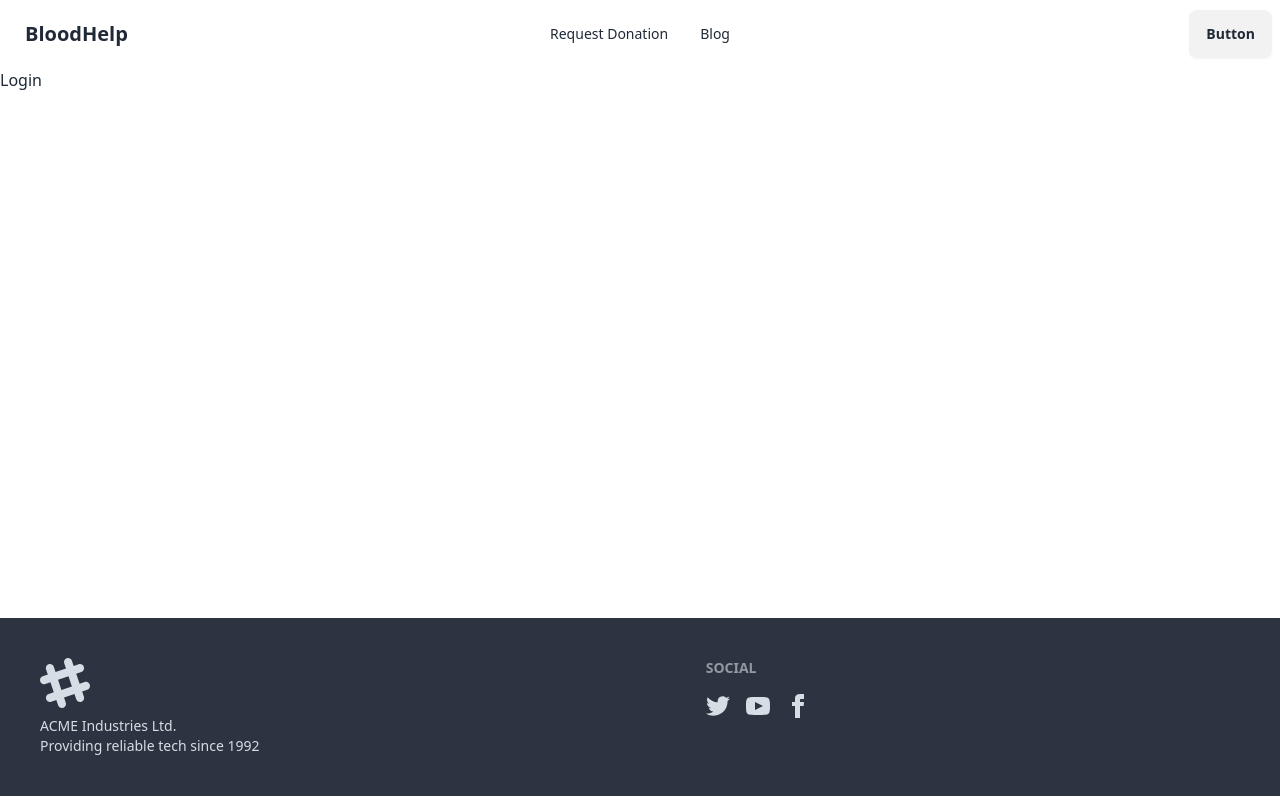
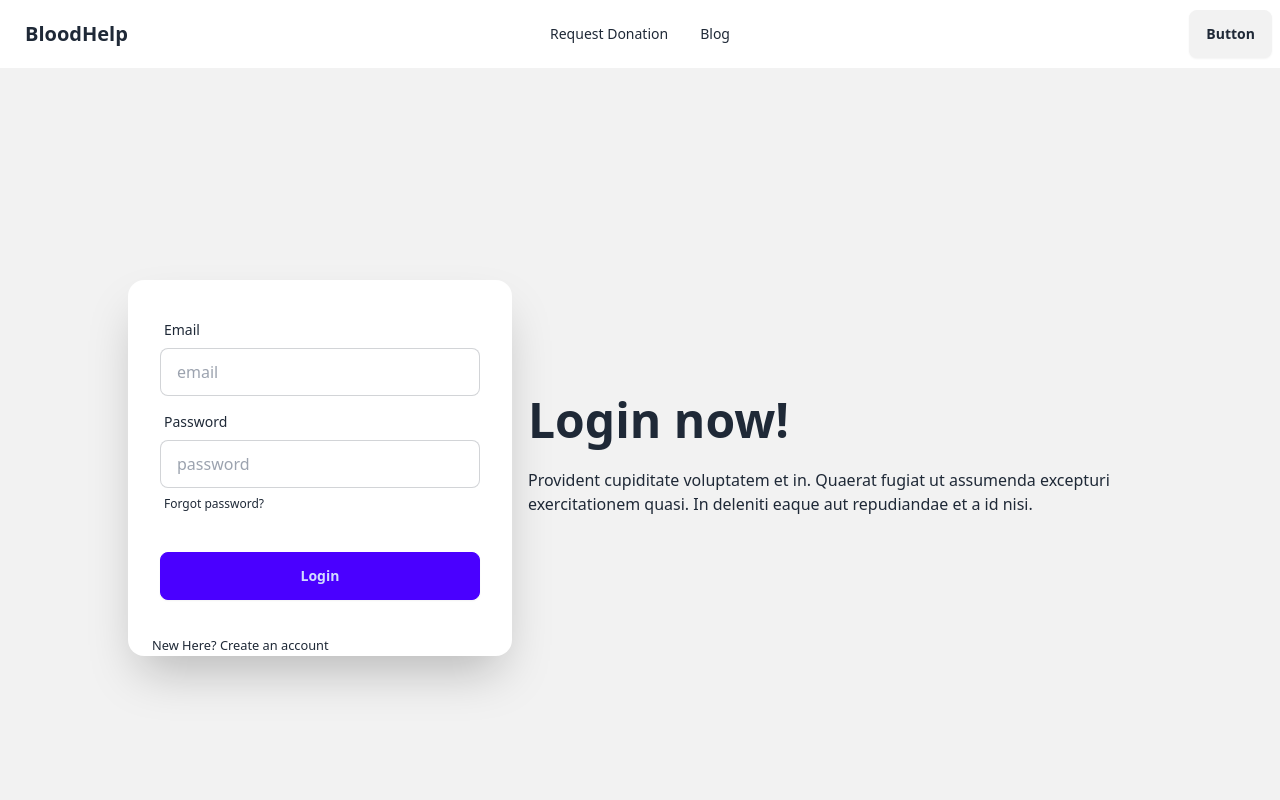
Before and after one commit to arifnayan2861/bloodhelp-client, a React (Vite) app: page /login in a window 1280 px wide. Shown: the top 800 px of the page. Built offline with nearby package versions, Linux system fonts and the light colour scheme; no server answers.

Commit message:
login page added

```diff
--- a/src/context/AuthProvider.jsx
+++ b/src/context/AuthProvider.jsx
@@ -11,13 +11,14 @@ import {
 import PropTypes from "prop-types";
 
 import auth from "../../firebase.config";
-import axios from "axios";
+import useAxiosPublic from "../hooks/useAxiosPublic";
 
 export const AuthContext = createContext(null);
 
 const AuthProvider = ({ children }) => {
   const [user, setUser] = useState(null);
   const [loading, setLoading] = useState(true);
+  const axiosPublic = useAxiosPublic();
 
   const googleProvider = new GoogleAuthProvider();
 
@@ -47,39 +48,62 @@ const AuthProvider = ({ children }) => {
     });
   };
 
+  // useEffect(() => {
+  //   const unSubscribe = onAuthStateChanged(auth, (currentUser) => {
+  //     const userEmail = currentUser?.email || user?.email;
+  //     const loggedUser = { email: userEmail };
+  //     setUser(currentUser);
+  //     setLoading(false);
+  //     if (currentUser) {
+  //       axios
+  //         .post(`${import.meta.env.VITE_BACKEND_URL}/jwt`, loggedUser, {
+  //           withCredentials: true,
+  //         })
+  //         .then((res) => {
+  //           setUser(currentUser);
+  //           setLoading(false);
+  //         })
+  //         .catch((error) => console.log(error));
+  //     } else {
+  //       axios
+  //         .post(`${import.meta.env.VITE_BACKEND_URL}/logout`, loggedUser, {
+  //           withCredentials: true,
+  //         })
+  //         .then((res) => {
+  //           setUser(null);
+  //           setLoading(false);
+  //         })
+  //         .catch((error) => console.log(error));
+  //     }
+  //   });
+
+  //   return () => {
+  //     unSubscribe();
+  //   };
+  // }, []);
+
   useEffect(() => {
-    const unSubscribe = onAuthStateChanged(auth, (currentUser) => {
-      const userEmail = currentUser?.email || user?.email;
-      const loggedUser = { email: userEmail };
+    const unsubscribe = onAuthStateChanged(auth, (currentUser) => {
       setUser(currentUser);
-      setLoading(false);
       if (currentUser) {
-        axios
-          .post(`${import.meta.env.VITE_BACKEND_URL}/jwt`, loggedUser, {
-            withCredentials: true,
-          })
-          .then((res) => {
-            setUser(currentUser);
+        const userInfo = { email: currentUser.email };
+        axiosPublic.post("/jwt", userInfo).then((res) => {
+          if (res.data.token) {
+            localStorage.setItem("access-token", res.data.token);
             setLoading(false);
-          })
-          .catch((error) => console.log(error));
+          }
+        });
       } else {
-        axios
-          .post(`${import.meta.env.VITE_BACKEND_URL}/logout`, loggedUser, {
-            withCredentials: true,
-          })
-          .then((res) => {
-            setUser(null);
-            setLoading(false);
-          })
-          .catch((error) => console.log(error));
+        // TODO: remove token (if token stored in the client side: Local storage, caching, in memory)
+        localStorage.removeItem("access-token");
+        setLoading(false);
       }
     });
+    return () => {
+      return unsubscribe();
+    };
+  }, [axiosPublic]);
 
-    return () => {
-      unSubscribe();
-    };
-  }, []);
   const authInfo = {
     user,
     setUser,
--- a/src/pages/Login/Login.jsx
+++ b/src/pages/Login/Login.jsx
@@ -1,5 +1,96 @@
+import { useContext } from "react";
+import { Link, useLocation, useNavigate } from "react-router-dom";
+
+import { AuthContext } from "../../context/AuthProvider";
+import toast from "react-hot-toast";
+
 const Login = () => {
-  return <div>Login</div>;
+  const { loginUser } = useContext(AuthContext);
+  const navigate = useNavigate();
+  const location = useLocation();
+
+  const handleLogin = (event) => {
+    event.preventDefault();
+    const form = event.target;
+    const email = form.email.value;
+    const password = form.password.value;
+    console.log(email, password);
+    loginUser(email, password).then((result) => {
+      const user = result.user;
+      console.log(user);
+      // Swal.fire({
+      //     title: 'User Login Successful.',
+      //     showClass: {
+      //         popup: 'animate__animated animate__fadeInDown'
+      //     },
+      //     hideClass: {
+      //         popup: 'animate__animated animate__fadeOutUp'
+      //     }
+      // });
+      toast.success("Logged in successfully!");
+      navigate(location?.state ? location.state : "/");
+    });
+  };
+  return (
+    <>
+      <div className="hero min-h-screen bg-base-200">
+        <div className="hero-content flex-col md:flex-row-reverse">
+          <div className="text-center md:w-1/2 lg:text-left">
+            <h1 className="text-5xl font-bold">Login now!</h1>
+            <p className="py-6">
+              Provident cupiditate voluptatem et in. Quaerat fugiat ut assumenda
+              excepturi exercitationem quasi. In deleniti eaque aut repudiandae
+              et a id nisi.
+            </p>
+          </div>
+          <div className="card md:w-1/2 max-w-sm shadow-2xl bg-base-100">
+            <form onSubmit={handleLogin} className="card-body">
+              <div className="form-control">
+                <label className="label">
+                  <span className="label-text">Email</span>
+                </label>
+                <input
+                  type="email"
+                  name="email"
+                  placeholder="email"
+                  className="input input-bordered"
+                />
+              </div>
+              <div className="form-control">
+                <label className="label">
+                  <span className="label-text">Password</span>
+                </label>
+                <input
+                  type="password"
+                  name="password"
+                  placeholder="password"
+                  className="input input-bordered"
+                />
+                <label className="label">
+                  <a href="#" className="label-text-alt link link-hover">
+                    Forgot password?
+                  </a>
+                </label>
+              </div>
+              <div className="form-control mt-6">
+                <input
+                  disabled={false}
+                  className="btn btn-primary"
+                  type="submit"
+                  value="Login"
+                />
+              </div>
+            </form>
+            <p className="px-6">
+              <small>
+                New Here? <Link to="/register">Create an account</Link>{" "}
+              </small>
+            </p>
+          </div>
+        </div>
+      </div>
+    </>
+  );
 };
 
 export default Login;
```
Also changed, not shown: public/logo.jpeg (added).
